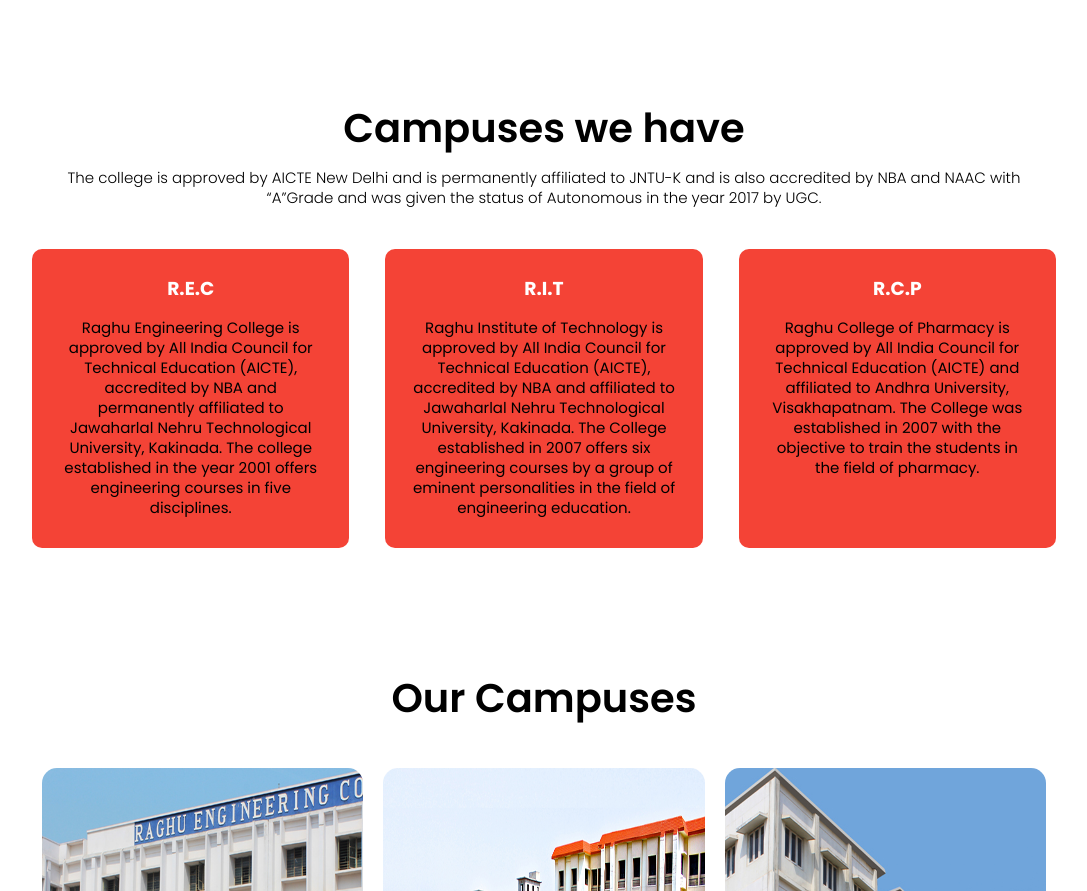
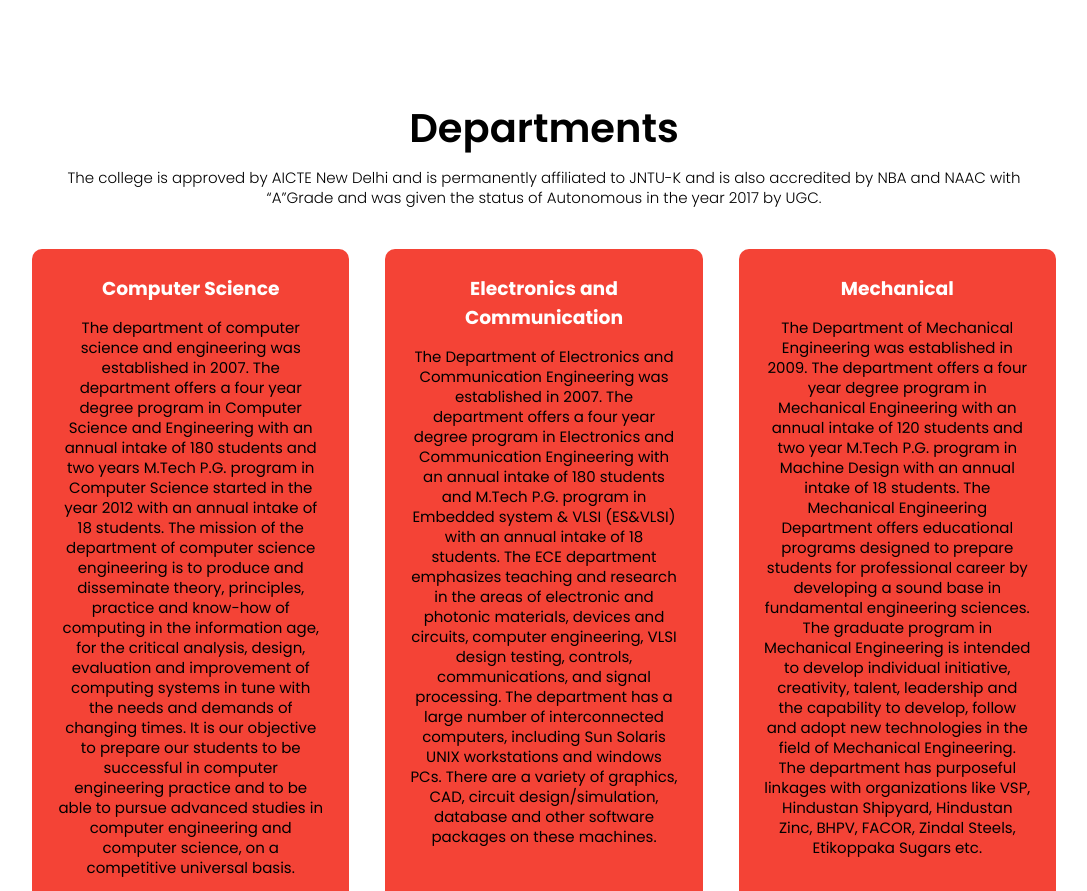
Before and after one commit to Manik-Polimera/RaghuClg, a plain HTML site: page index.html in a window 1280 px wide. Shown: the part 802-1693 px from the top of the page, without its empty margins (96-1183 px from the left). Drawn offline with Linux system fonts and the light colour scheme; a script that the page names is missing.

Commit message:
Update index.html

```diff
--- a/index.html
+++ b/index.html
@@ -52,7 +52,7 @@
 
     <!	courses section-->
     <section class="courses" id="course">
-      <h1>Campuses we have</h1>
+      <h1>Departments</h1>
       <p>
         The college is approved by AICTE New Delhi and is permanently affiliated
         to JNTU-K and is also accredited by NBA and NAAC with “A”Grade and was
@@ -61,34 +61,59 @@
 
       <div class="row">
         <div class="course-col">
-          <h3>R.E.C</h3>
+          <h3>Computer Science</h3>
           <p>
-            Raghu Engineering College is approved by All India Council for
-            Technical Education (AICTE), accredited by NBA and permanently
-            affiliated to Jawaharlal Nehru Technological University, Kakinada.
-            The college established in the year 2001 offers engineering courses
-            in five disciplines.
+            The department of computer science and engineering was established
+            in 2007. The department offers a four year degree program in
+            Computer Science and Engineering with an annual intake of 180
+            students and two years M.Tech P.G. program in Computer Science
+            started in the year 2012 with an annual intake of 18 students. The
+            mission of the department of computer science engineering is to
+            produce and disseminate theory, principles, practice and know-how of
+            computing in the information age, for the critical analysis, design,
+            evaluation and improvement of computing systems in tune with the
+            needs and demands of changing times. It is our objective to prepare
+            our students to be successful in computer engineering practice and
+            to be able to pursue advanced studies in computer engineering and
+            computer science, on a competitive universal basis.
           </p>
         </div>
 
         <div class="course-col">
-          <h3>R.I.T</h3>
+          <h3>Electronics and Communication</h3>
           <p>
-            Raghu Institute of Technology is approved by All India Council for
-            Technical Education (AICTE), accredited by NBA and affiliated to
-            Jawaharlal Nehru Technological University, Kakinada. The College
-            established in 2007 offers six engineering courses by a group of
-            eminent personalities in the field of engineering education.
+            The Department of Electronics and Communication Engineering was
+            established in 2007. The department offers a four year degree
+            program in Electronics and Communication Engineering with an annual
+            intake of 180 students and M.Tech P.G. program in Embedded system &
+            VLSI (ES&VLSI) with an annual intake of 18 students. The ECE
+            department emphasizes teaching and research in the areas of
+            electronic and photonic materials, devices and circuits, computer
+            engineering, VLSI design testing, controls, communications, and
+            signal processing. The department has a large number of
+            interconnected computers, including Sun Solaris UNIX workstations
+            and windows PCs. There are a variety of graphics, CAD, circuit
+            design/simulation, database and other software packages on these
+            machines.
           </p>
         </div>
 
         <div class="course-col">
-          <h3>R.C.P</h3>
+          <h3>Mechanical</h3>
           <p>
-            Raghu College of Pharmacy is approved by All India Council for
-            Technical Education (AICTE) and affiliated to Andhra University,
-            Visakhapatnam. The College was established in 2007 with the
-            objective to train the students in the field of pharmacy.
+            The Department of Mechanical Engineering was established in 2009.
+            The department offers a four year degree program in Mechanical
+            Engineering with an annual intake of 120 students and two year
+            M.Tech P.G. program in Machine Design with an annual intake of 18
+            students. The Mechanical Engineering Department offers educational
+            programs designed to prepare students for professional career by
+            developing a sound base in fundamental engineering sciences. The
+            graduate program in Mechanical Engineering is intended to develop
+            individual initiative, creativity, talent, leadership and the
+            capability to develop, follow and adopt new technologies in the
+            field of Mechanical Engineering. The department has purposeful
+            linkages with organizations like VSP, Hindustan Shipyard, Hindustan
+            Zinc, BHPV, FACOR, Zindal Steels, Etikoppaka Sugars etc.
           </p>
         </div>
       </div>
```
